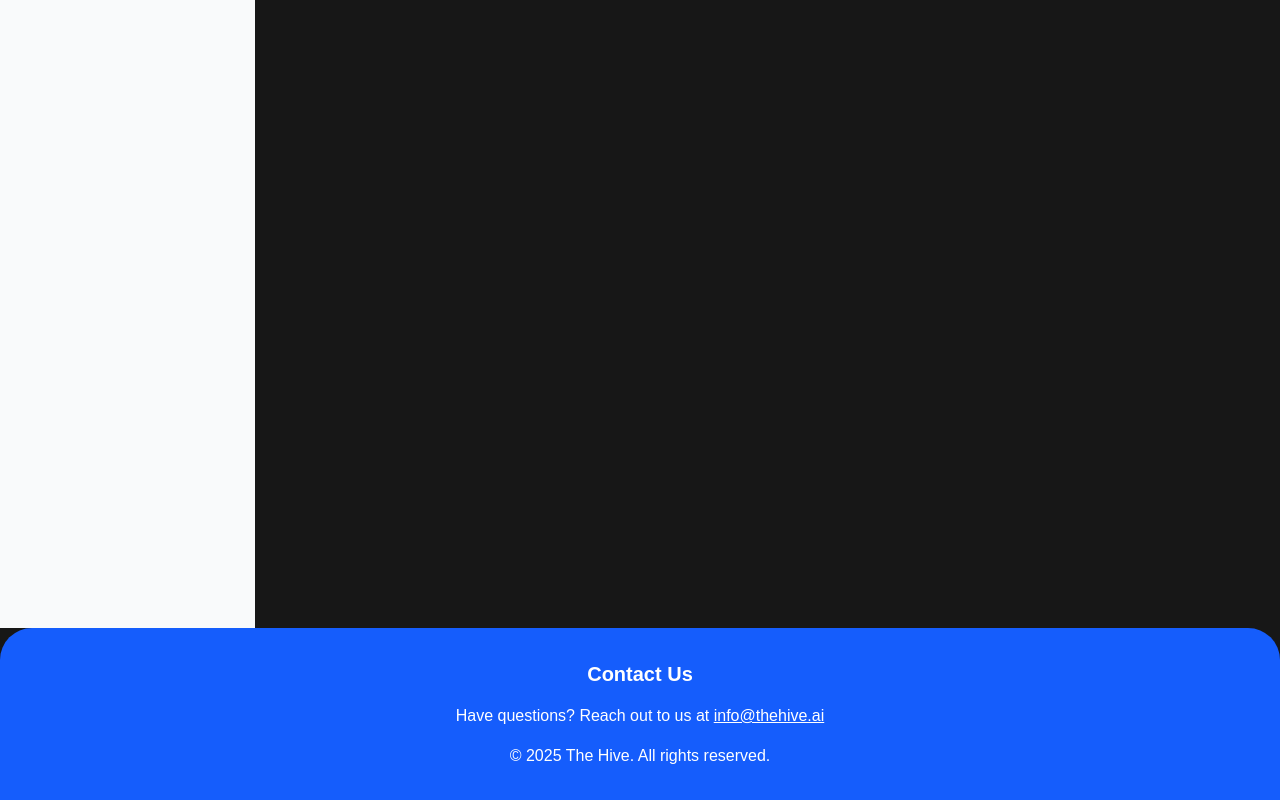
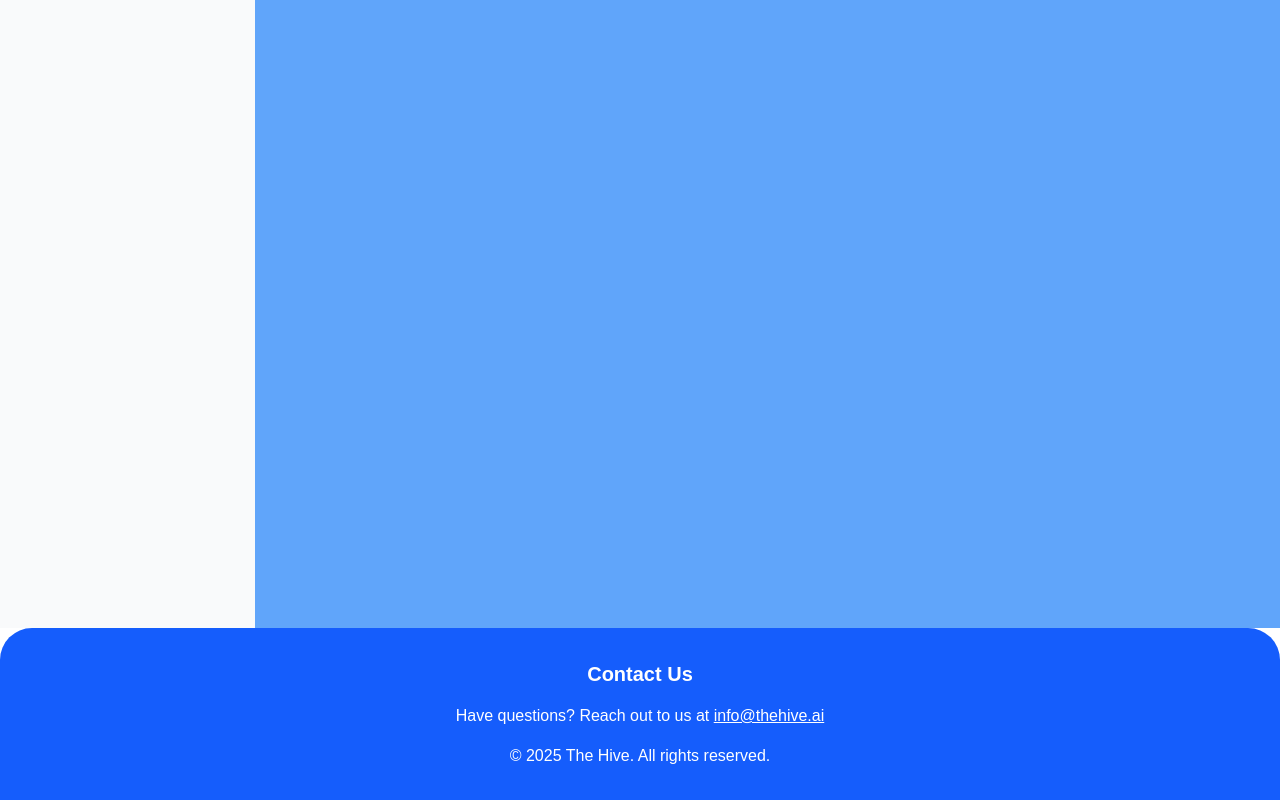
Before and after one commit to SHIBINSHA02/The-Hive, a Next.js app: page /dashboard in a window 1280 px wide. Shown: the part 324-1124 px from the top of the page. Built offline with nearby package versions, Linux system fonts and the light colour scheme.

Commit message:
minor change in landing

```diff
--- a/app/(landing)/_components/Hero.tsx
+++ b/app/(landing)/_components/Hero.tsx
@@ -11,7 +11,7 @@ export default function Hero() {
   }, []);
 
   return (
-    <section className="bg-gradient-to-br from-blue-50 via-blue-50 to-blue-300 min-h-screen flex items-center overflow-hidden pt-16 sm:pt-0 lg:rounded-[80px] rounded-4xl m-4 sm:m-10 pb-7">
+    <section className="bg-gradient-to-br from-blue-50 via-blue-50 to-blue-300 min-h-screen flex items-center overflow-hidden pt-16 sm:pt-0 lg:rounded-[80px] rounded-4xl m-4 sm:m-10 pb-7  ">
       <div className="w-full px-4 sm:px-6 lg:px-12 xl:px-20">
         <div className="max-w-[1600px] mx-auto">
           <div className="grid grid-cols-1 lg:grid-cols-2 gap-12 lg:gap-16 xl:gap-20 items-center">
--- a/app/(landing)/page.tsx
+++ b/app/(landing)/page.tsx
@@ -9,9 +9,11 @@ import Services from "./_components/Services";
 export default function HomePage() {
   return (
     <main>
+      <div className="bg-{#60A5FA]">
       <Hero />
       <Features />
       <Services />
+      </div>
     </main>
   );
 }
--- a/app/globals.css
+++ b/app/globals.css
@@ -21,7 +21,9 @@
 }
 
 body {
-  background: var(--foreground);
-  color: var(--foreground);
+  background: #60A5FA
+;
+  color: #60A5FA
+;
   font-family: Arial, Helvetica, sans-serif;
 }
--- a/app/layout.tsx
+++ b/app/layout.tsx
@@ -30,7 +30,7 @@ export default function RootLayout({
   return (
     <html lang="en">
       <body
-        className={`${geistSans.variable} ${geistMono.variable} antialiased`}
+        className={`${geistSans.variable} ${geistMono.variable} antialiased bg-[#60A5FA] ` }
       >
         {/* 👇 2. Add Navbar at the top */}
         <Navbar />
--- a/components/Footer.tsx
+++ b/components/Footer.tsx
@@ -4,12 +4,14 @@ import React from 'react'
 
 export default function Footer() {
   return (
-    <footer id="contact" className="bg-blue-600 text-white py-8 rounded-t-4xl">
+    <footer id="contact" className="bg-white">
+      <div className="bg-blue-600 text-white py-8 rounded-t-4xl">
       <div className="container mx-auto text-center">
         <h3 className="text-xl font-semibold mb-4">Contact Us</h3>
         <p className="mb-4">Have questions? Reach out to us at <a href="mailto:info@thehive.ai" className="underline">info@thehive.ai</a></p>
         <p>&copy; 2025 The Hive. All rights reserved.</p>
       </div>
+      </div>
     </footer>
   );
 }
--- a/components/Navbar.tsx
+++ b/components/Navbar.tsx
@@ -1,3 +1,4 @@
+// components/Navbar.tsx
 "use client";
 
 import React, { useState } from "react";
@@ -26,21 +27,21 @@ export default function Navbar() {
         <div className="hidden md:flex space-x-4">
           <Link
             href="/#services"
-            className="hover:text-[#2c6df5] text-[#000000] transition-colors"
+            className="hover:text-[#ffffff] text-[#000000] transition-colors"
           >
             Services
           </Link>
 
           <Link
             href="/#features"
-            className="hover:text-[#2c6df5] text-[#000000] transition-colors"
+            className="hover:text-[#fdfdfd] text-[#000000] transition-colors"
           >
             Features
           </Link>
 
           <Link
             href="/#contact"
-            className="hover:text-[#2c6df5] text-[#000000] transition-colors"
+            className="hover:text-[#ffffff] text-[#000000] transition-colors"
           >
             Contact
           </Link>
@@ -50,7 +51,7 @@ export default function Navbar() {
         <div className="md:hidden">
           <button
             onClick={() => setIsOpen(!isOpen)}
-            className="focus:outline-none text-gray-700 hover:text-[#2c6df5] transition-colors"
+            className="focus:outline-none text-gray-700 hover:text-[#fafafa] transition-colors"
             aria-label="Toggle menu"
           >
             {isOpen ? (
@@ -94,7 +95,7 @@ export default function Navbar() {
         <div className="mt-4 space-y-3 bg-white rounded-lg shadow-lg p-4">
           <Link
             href="/#services"
-            className="block text-gray-700 hover:text-[#2c6df5] transition-colors font-medium py-2 border-b border-gray-100"
+            className="block text-gray-700 hover:text-[#dddfe4] transition-colors font-medium py-2 border-b border-gray-100"
             onClick={() => setIsOpen(false)}
           >
             Services
@@ -102,7 +103,7 @@ export default function Navbar() {
 
           <Link
             href="/#features"
-            className="block text-gray-700 hover:text-[#2c6df5] transition-colors font-medium py-2 border-b border-gray-100"
+            className="block text-gray-700 hover:text-[#dddfe4] transition-colors font-medium py-2 border-b border-gray-100"
             onClick={() => setIsOpen(false)}
           >
             Features
@@ -110,7 +111,7 @@ export default function Navbar() {
 
           <Link
             href="/#contact"
-            className="block text-gray-700 hover:text-[#2c6df5] transition-colors font-medium py-2"
+            className="block text-gray-700 hover:text-[#dddfe4] transition-colors font-medium py-2"
             onClick={() => setIsOpen(false)}
           >
             Contact
```
